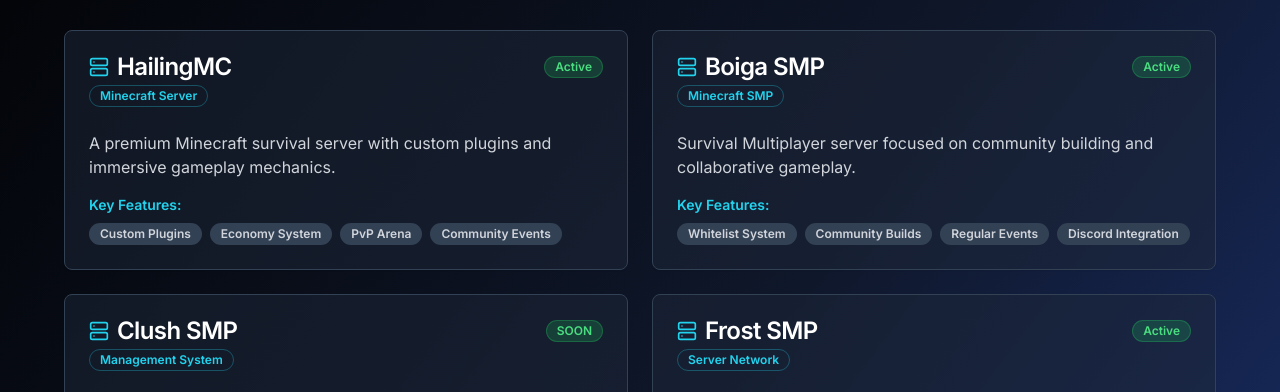
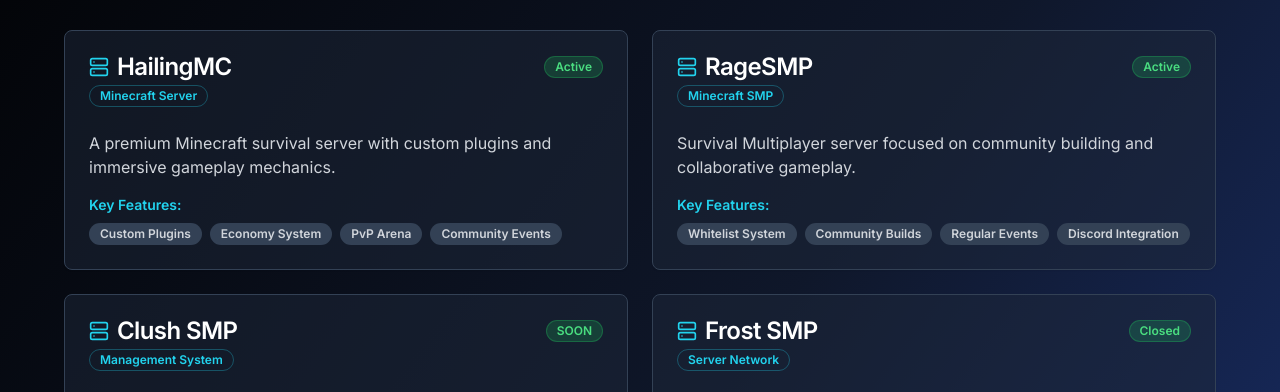
Before and after one commit to Working-ay/Portfolio, a Next.js app: page /projects in a window 1280 px wide. Shown: the part 351-743 px from the top of the page. Built offline with nearby package versions, Linux system fonts and the light colour scheme.

Commit message:
Updated portfolio

```diff
--- a/app/projects/page.tsx
+++ b/app/projects/page.tsx
@@ -18,7 +18,7 @@ export default function ProjectsPage() {
       features: ["Custom Plugins", "Economy System", "PvP Arena", "Community Events"],
     },
     {
-      name: "Boiga SMP",
+      name: "RageSMP",
       description: "Survival Multiplayer server focused on community building and collaborative gameplay.",
       status: "Active",
       type: "Minecraft SMP",
@@ -34,7 +34,7 @@ export default function ProjectsPage() {
     {
       name: "Frost SMP",
       description: "Multi-server network with various game modes and cross-server functionality.",
-      status: "Active",
+      status: "Closed",
       type: "Server Network",
       features: ["Multi-Server", "Cross-Platform", "Custom Lobbies", "Rank System"],
     },
```
Also changed, not shown: app/globals.css (line endings or trailing spaces).
